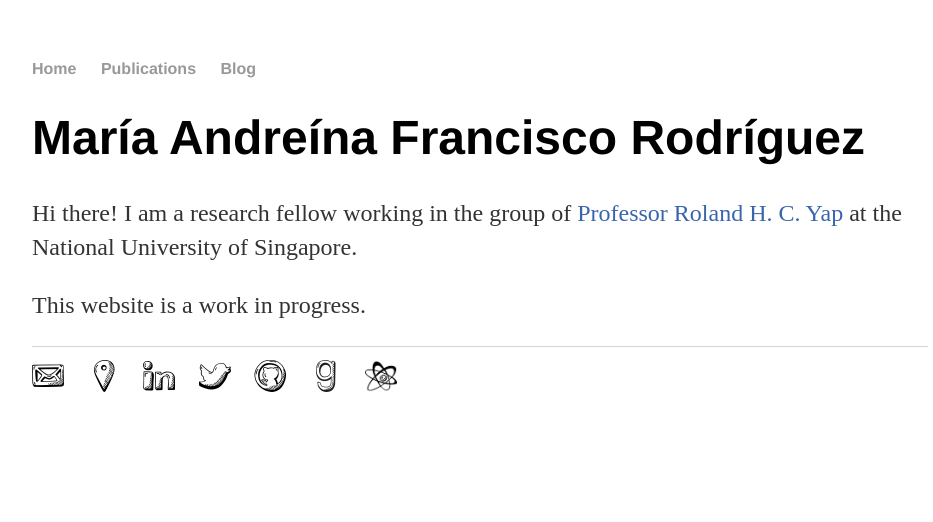
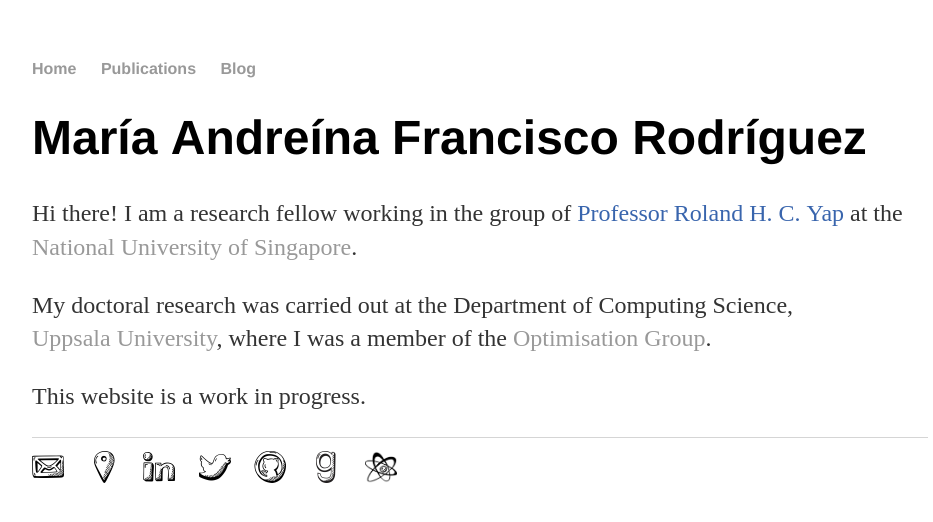
Before and after one commit to andreina-francisco/andreina-francisco.github.io, a Jekyll site: the page built from index.html, in a window 1280 px wide. Shown: the top 522 px of the page, without its empty margins (160-1093 px from the left). Built offline with Jekyll 4.4.1, drawn with Linux system fonts in a browser that asks for light colours; nearby versions of some CDN libraries; a style sheet for code colours, icons or effects is not loaded.

Commit message:
Doctoral info

```diff
--- a/index.html
+++ b/index.html
@@ -3,8 +3,15 @@ layout: default
 title: Maria Andreina Francisco Rodriguez
 ---
 <div class="blurb">
-	<h1>Mar&iacute;a Andre&iacute;na Francisco Rodr&iacute;guez</h1>
-	<p>Hi there! I am a research fellow working in the group of <a class="text" href="http://www.comp.nus.edu.sg/cs/bio/ryap/">Professor Roland H. C. Yap</a> at the National University of Singapore.</p>
+	<h1>Mar&iacute;a&nbsp;Andre&iacute;na&nbsp;Francisco&nbsp;Rodr&iacute;guez</h1>
+	<p>Hi there! I am a research fellow working in the group of
+		<a class="text" href="http://www.comp.nus.edu.sg/cs/bio/ryap/">Professor&nbsp;Roland&nbsp;H.&nbsp;C.&nbsp;Yap</a>
+		at the <a href="http://www.nus.edu.sg/">National University of Singapore</a>.</p>
+
+	<p>My doctoral research was carried out at the Department of Computing Science,
+				<a href="http://www.uu.se">Uppsala&nbsp;University</a>,
+				where I was a member of the
+				<a href="http://www.it.uu.se/research/group/optimisation">Optimisation&nbsp;Group</a>.</p>
 
 	<p>This website is a work in progress.</p>
 </div><!-- /.blurb -->
```
